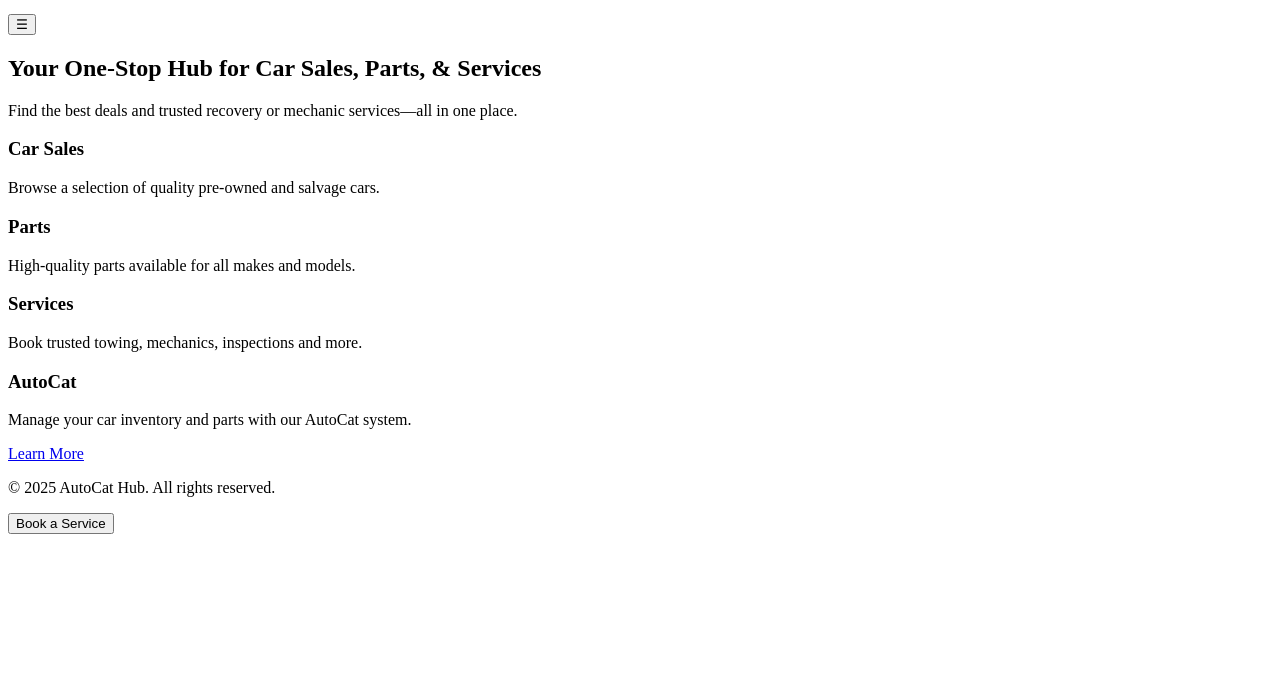
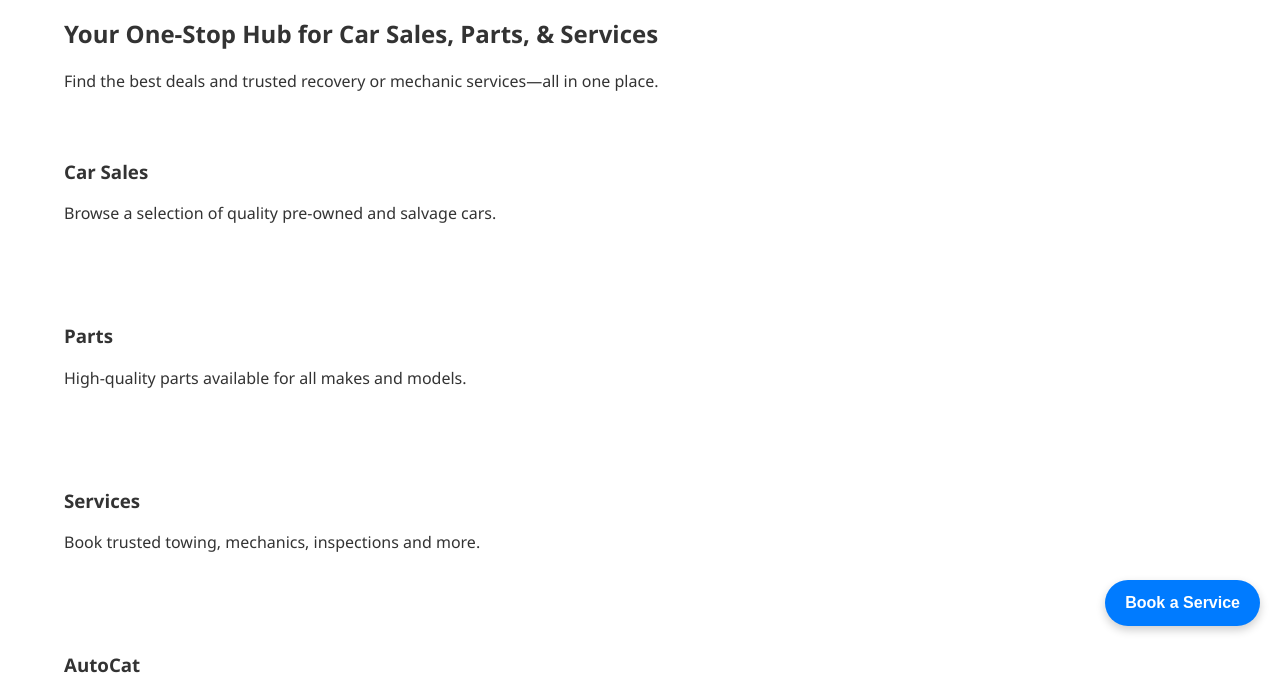
Before and after one commit to Cualabeer/AutoHub, a plain HTML site: page index.html in a window 1280 px wide. Shown: the part 154-847 px from the top of the page. Before the commit the page ends 800 px from the top, so only its background shows below. Drawn offline with Linux system fonts and the light colour scheme.

Commit message:
Update index.html

```diff
--- a/index.html
+++ b/index.html
@@ -4,7 +4,7 @@
   <meta charset="UTF-8" />
   <meta name="viewport" content="width=device-width, initial-scale=1" />
   <title>AutoCat Hub - Cars, Parts & Services</title>
-  <link rel="stylesheet" href="styles/style.css" />
+  <link rel="stylesheet" href="styles/styles.css" />
 </head>
 <body>
 
```
